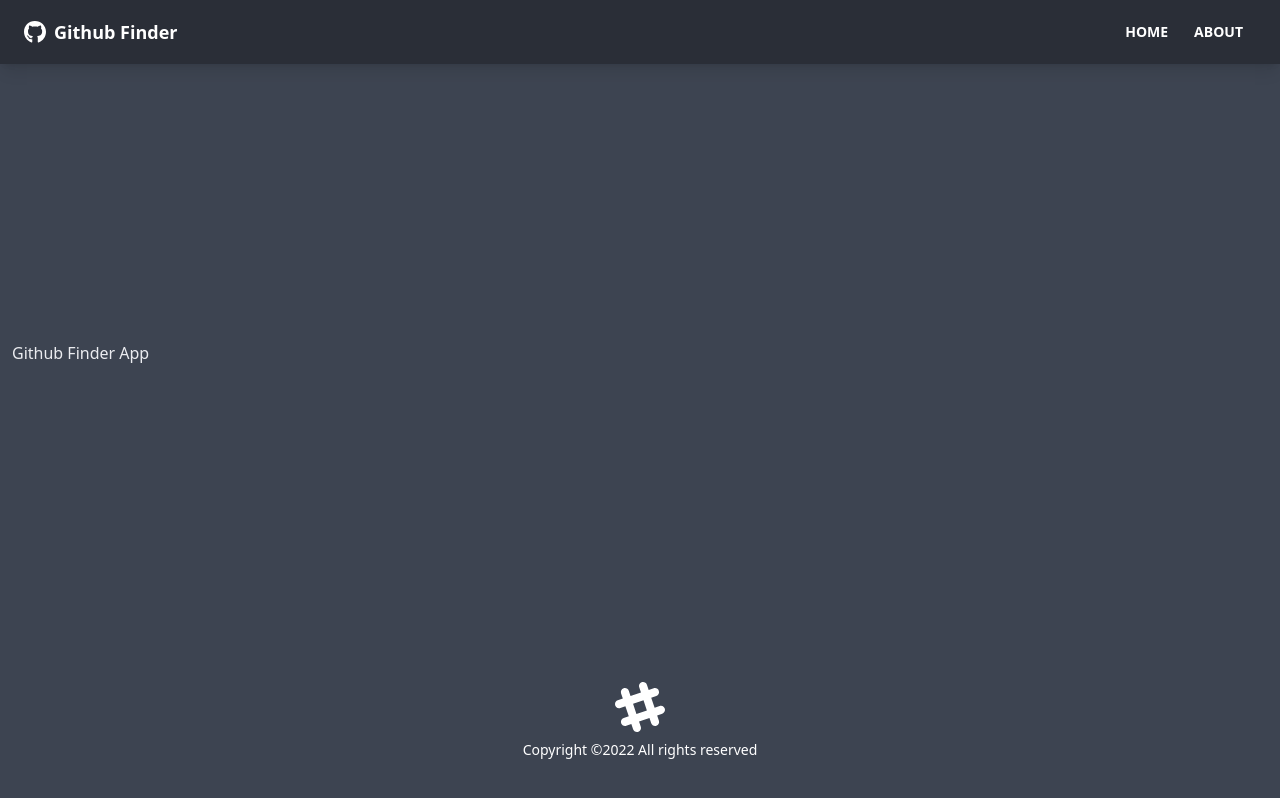
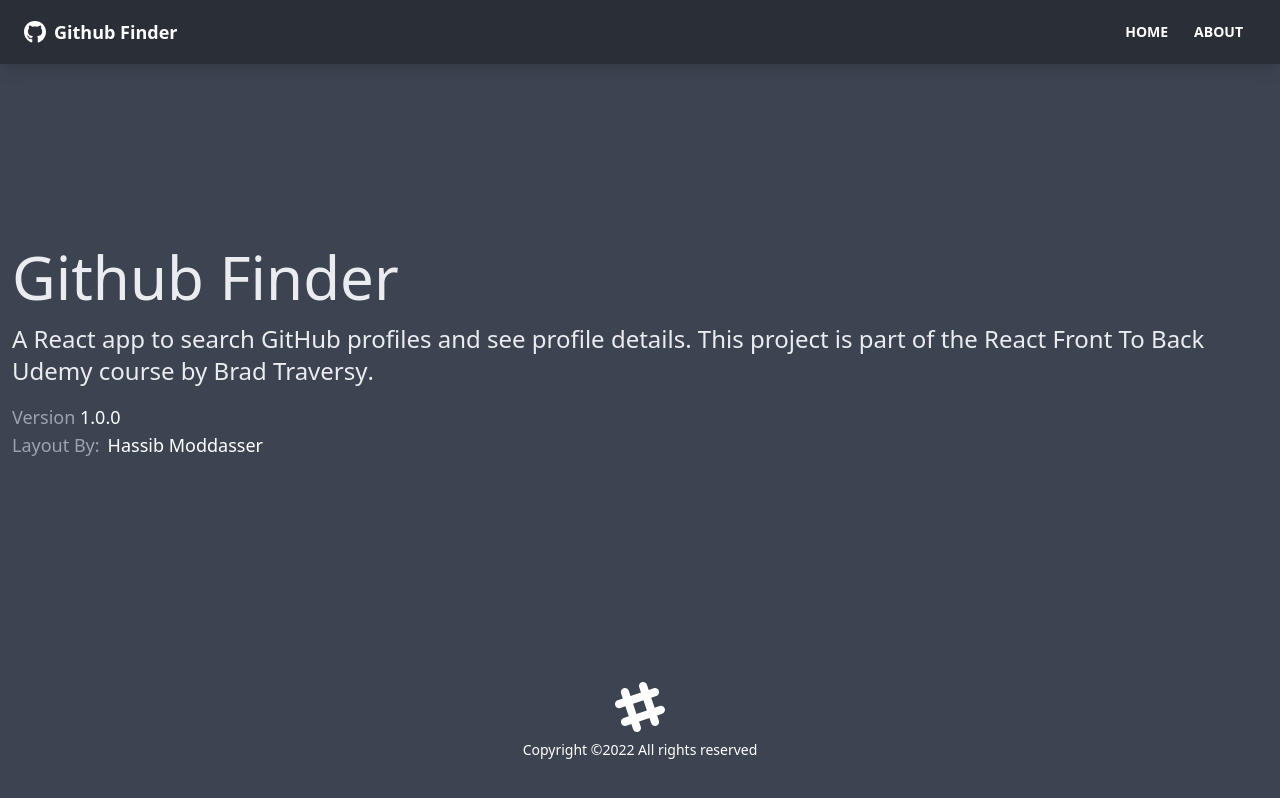
Before and after one commit to aadarshp31/react-front-to-back, a React (Create React App) app in the folder github-finder/: page /about in a window 1280 px wide. Built offline with nearby package versions, Linux system fonts and the light colour scheme.

Commit message:
added pages 'Home', 'About', and 'NotFound'

```diff
--- a/github-finder/src/App.tsx
+++ b/github-finder/src/App.tsx
@@ -2,6 +2,9 @@
 import './App.css';
 import Footer from './components/layout/Footer';
 import Navbar from './components/layout/Navbar';
+import About from './pages/About';
+import Home from './pages/Home';
+import NotFound from './pages/NotFound';
 
 function App() {
   return (
@@ -9,7 +12,11 @@
       <div className='flex flex-col justify-between h-screen'>
         <Navbar />
         <main className='container mx-auto px-3 pb-12'>
-          <h1 className='mx-auto'>Github Finder App</h1>
+          <Routes>
+            <Route path='/' element={<Home />} />
+            <Route path='/about' element={<About />} />
+            <Route path='*' element={<NotFound />} />
+          </Routes>
         </main>
         <Footer />
       </div>
--- /dev/null
+++ b/github-finder/src/pages/About.tsx
@@ -0,0 +1,35 @@
+type Props = {};
+
+const About = (props: Props) => {
+  return (
+    <>
+      <h1 className='text-6xl mb-4'>Github Finder</h1>
+      <p className='mb-4 text-2xl font-light'>
+        A React app to search GitHub profiles and see profile details. This
+        project is part of the
+        <a href='https://www.udemy.com/course/modern-react-front-to-back/'>
+          {' '}
+          React Front To Back
+        </a>{' '}
+        Udemy course by
+        <strong>
+          <a href='https://traversymedia.com'> Brad Traversy</a>
+        </strong>
+        .
+      </p>
+      <p className='text-lg text-gray-400'>
+        Version <span className='text-white'>1.0.0</span>
+      </p>
+      <p className='text-lg text-gray-400'>
+        Layout By:
+        <a
+          className='text-white ml-2'
+          href='https://twitter.com/hassibmoddasser'>
+          Hassib Moddasser
+        </a>
+      </p>
+    </>
+  );
+};
+
+export default About;
--- /dev/null
+++ b/github-finder/src/pages/Home.tsx
@@ -0,0 +1,11 @@
+type Props = {};
+
+const Home = (props: Props) => {
+  return (
+    <div>
+      <h1 className='text-6xl'>Welcome</h1>
+    </div>
+  );
+};
+
+export default Home;
--- /dev/null
+++ b/github-finder/src/pages/NotFound.tsx
@@ -0,0 +1,23 @@
+import { FaHome } from 'react-icons/fa';
+import { Link } from 'react-router-dom';
+
+type Props = {};
+
+const NotFound = (props: Props) => {
+  return (
+    <div className='hero'>
+      <div className='text-center hero-content'>
+        <div className='max-w-lg'>
+          <h1 className='text-8xl font-bold mb-8'>Oops!</h1>
+          <p className='text-5xl mb-8'>404 - Page not found!</p>
+          <Link className='btn btn-primary btn-lg' to='/'>
+            <FaHome className='mr-2' />
+            Back to Home
+          </Link>
+        </div>
+      </div>
+    </div>
+  );
+};
+
+export default NotFound;
```
